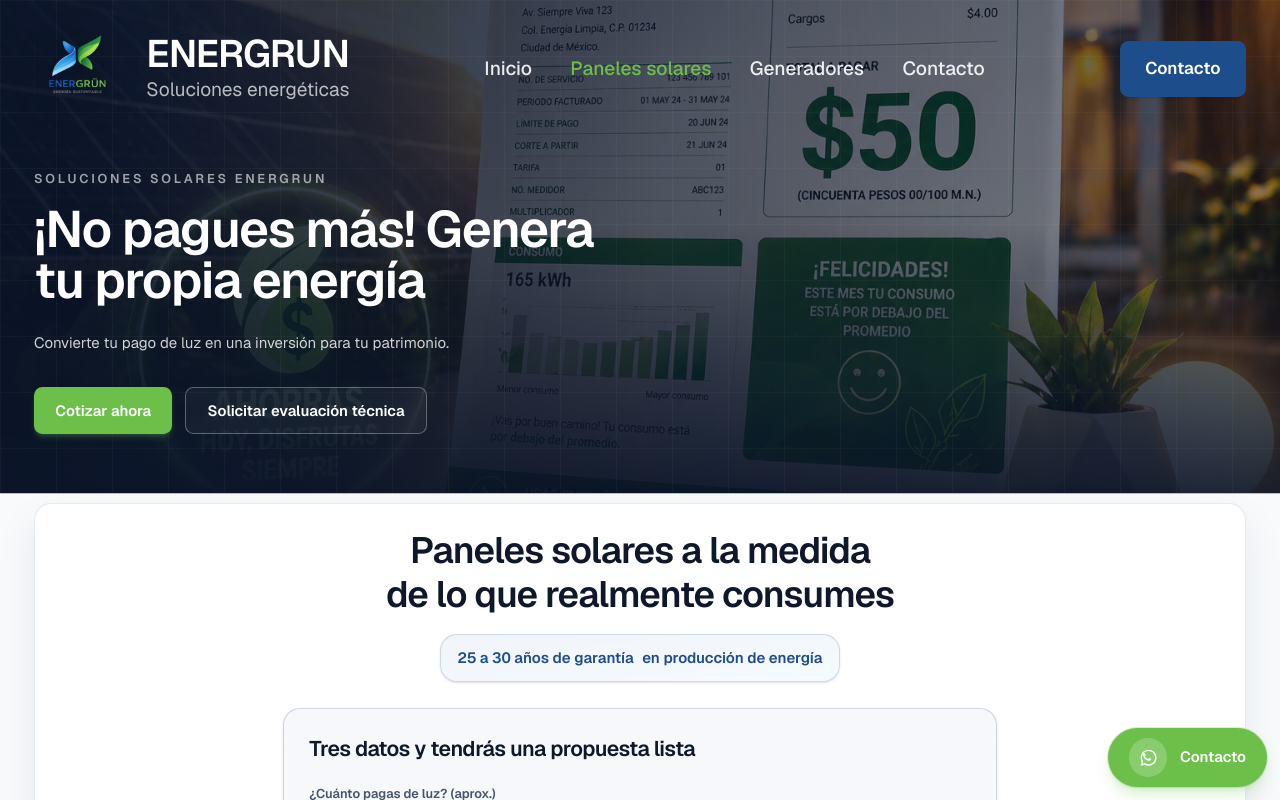
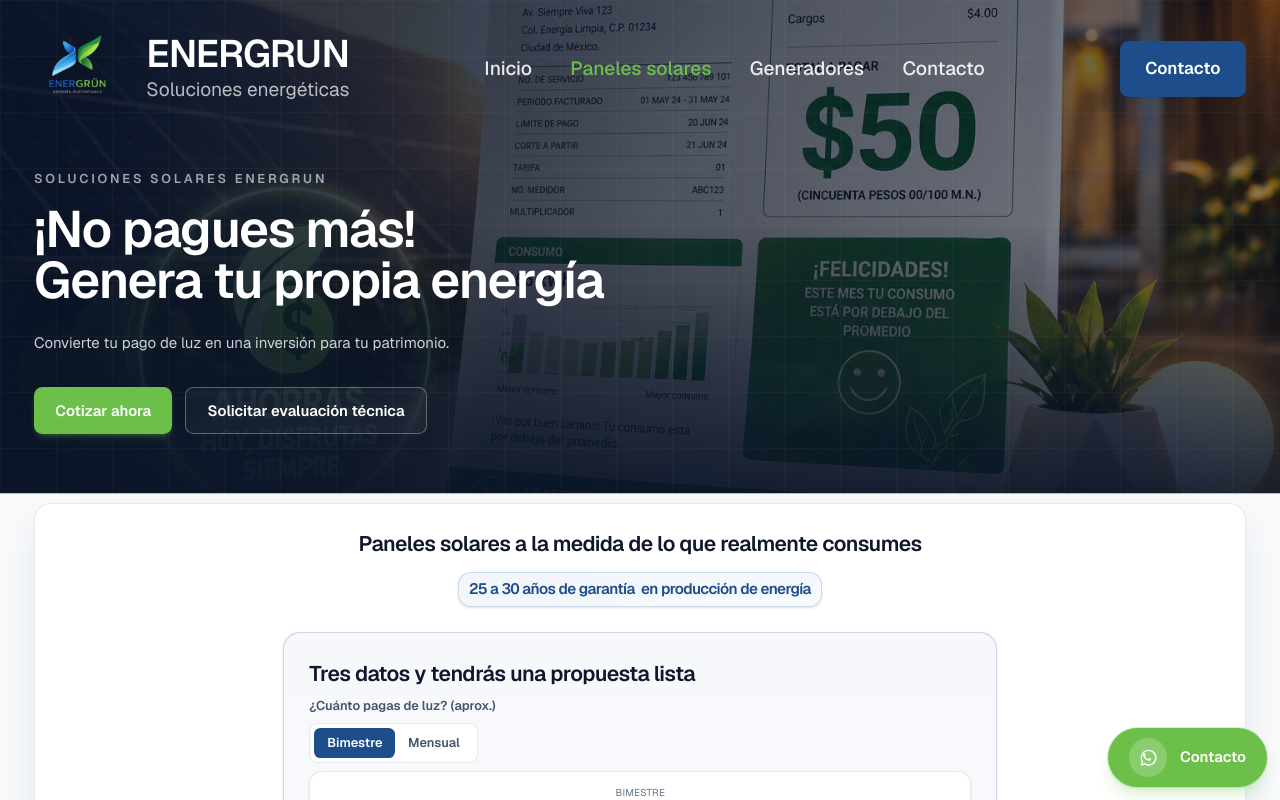
Before and after one commit to NFTSkull/energrun, a Next.js app: page /paneles-solares in a window 1280 px wide. Shown: the top 800 px of the page. Built offline with nearby package versions, Linux system fonts and the light colour scheme.

Commit message:
feat(solar): tighten typography and spacing in paneles section
Scale guarantee chip relative to title (em), smaller one-line h2 clamp,
reduce gap after SolarInquiryPanel heading, and keep SolarHero phrase
from breaking mid-claim.

Co-authored-by: Cursor <cursoragent@cursor.com>

```diff
--- a/src/app/_components/sections/Solar.tsx
+++ b/src/app/_components/sections/Solar.tsx
@@ -23,17 +23,15 @@ export function Solar(props: { evaluationHref?: string; compactTop?: boolean })
       <div className="mx-auto w-full max-w-6xl">
         {/* 1 · Bloque principal: copy, criterio de sistema, CTAs */}
         <div className={`text-center ${topBlockClassName}`.trim()}>
+          <div className="mx-auto w-full min-w-0 max-w-3xl text-center text-[clamp(0.7rem,2.85vw,1.125rem)] tracking-tight text-slate-900 sm:text-[clamp(0.8125rem,2.2vw,1.25rem)] md:text-[clamp(0.875rem,1.65vw,1.375rem)]">
             <h2
-            className="reveal-t mx-auto max-w-3xl text-balance text-3xl font-semibold tracking-tight text-slate-900 sm:text-[2.15rem]"
+              className="reveal-t font-semibold leading-snug whitespace-nowrap"
               data-stagger="0"
             >
               Paneles solares a la medida de lo que realmente consumes
             </h2>
-          <p
-            className="reveal-t mx-auto mt-4 max-w-3xl"
-            data-stagger="1"
-          >
-            <span className="mx-auto inline-flex max-w-full flex-wrap items-baseline justify-center gap-x-2 gap-y-1 rounded-2xl border border-[#1E4D8C]/18 bg-gradient-to-br from-[#1E4D8C]/[0.06] to-[#3FA9F5]/[0.05] px-4 py-3 text-[15px] leading-snug text-slate-700 shadow-sm">
+            <p className="reveal-t mx-auto mt-3 max-w-3xl" data-stagger="1">
+              <span className="mx-auto inline-flex max-w-full flex-wrap items-baseline justify-center gap-x-1.5 gap-y-0.5 rounded-xl border border-[#1E4D8C]/18 bg-gradient-to-br from-[#1E4D8C]/[0.06] to-[#3FA9F5]/[0.05] px-[0.65em] py-[0.38em] text-[0.72em] font-normal leading-snug text-slate-700 shadow-sm">
                 <span className="font-semibold tabular-nums text-[#1E4D8C]">
                   25 a 30 años de garantía
                 </span>
@@ -42,6 +40,7 @@ export function Solar(props: { evaluationHref?: string; compactTop?: boolean })
                 </span>
               </span>
             </p>
+          </div>
 
           <div className="reveal-t mx-auto mt-6 max-w-2xl text-left" data-stagger="2">
             <SolarInquiryPanel />
--- a/src/app/_components/sections/SolarInquiryPanel.tsx
+++ b/src/app/_components/sections/SolarInquiryPanel.tsx
@@ -94,7 +94,7 @@ export function SolarInquiryPanel() {
         Tres datos y tendrás una propuesta lista
       </h3>
 
-      <div className="mt-5 grid gap-4 sm:grid-cols-2">
+      <div className="mt-2 grid gap-4 sm:grid-cols-2">
         <div className="min-w-0 sm:col-span-2">
           <label
             className="block text-xs font-semibold text-slate-600"
--- a/src/app/_components/sections/solar/SolarHero.tsx
+++ b/src/app/_components/sections/solar/SolarHero.tsx
@@ -41,7 +41,8 @@ export function SolarHero() {
           Soluciones solares ENERGRUN
         </p>
         <h1 className="mt-4 max-w-3xl text-balance text-3xl font-semibold tracking-tight sm:text-5xl">
-          ¡No pagues más! Genera tu propia energía
+          ¡No pagues más!{" "}
+          <span className="whitespace-nowrap">Genera tu propia energía</span>
         </h1>
         <p className="mt-5 max-w-2xl text-[15px] leading-7 text-white/80">
           Convierte tu pago de luz en una inversión para tu patrimonio.
```
Also changed, not shown: 2 other files (tests, documents, lock files or other folders). Lines whose indentation alone changed are shown as unchanged.
